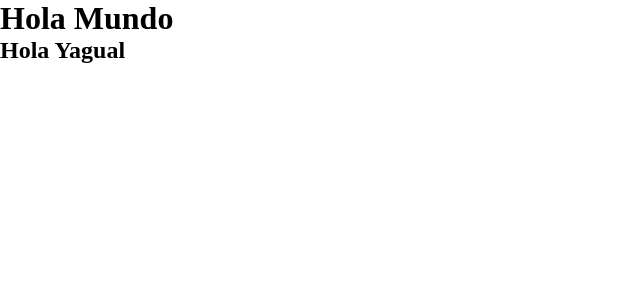
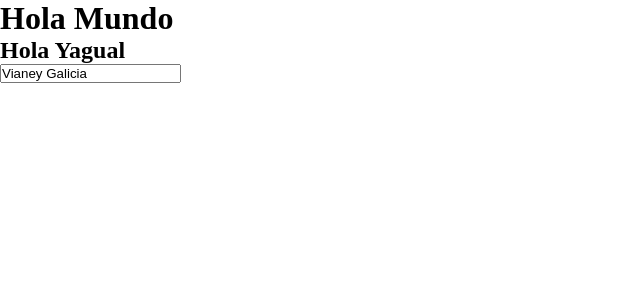
Before and after one commit to jorgesosa-funval/proyecto-comun, a React (Vite) app: page / in a window 1280 px wide. Shown: the top 300 px of the page, without its empty margins (0-640 px from the left). Built offline with nearby package versions, Linux system fonts and the light colour scheme.

Commit message:
mi aporte

```diff
--- a/src/App.jsx
+++ b/src/App.jsx
@@ -1,14 +1,14 @@
 import React from "react"
+import { Input } from "./Vian"
 
 
 
 function App() {
-
-
   return (
     <>
         <h1>Hola Mundo</h1>
         <h2>Hola Yagual</h2>
+        <Input name="Vianey Galicia" />
     </>
   )
 }
--- /dev/null
+++ b/src/Vian/index.jsx
@@ -0,0 +1,9 @@
+import React from "react";
+
+export const Input = ({name}) => {
+    return(
+        <>
+            <input type="text" value={name}/>
+        </>
+    )
+}
```
